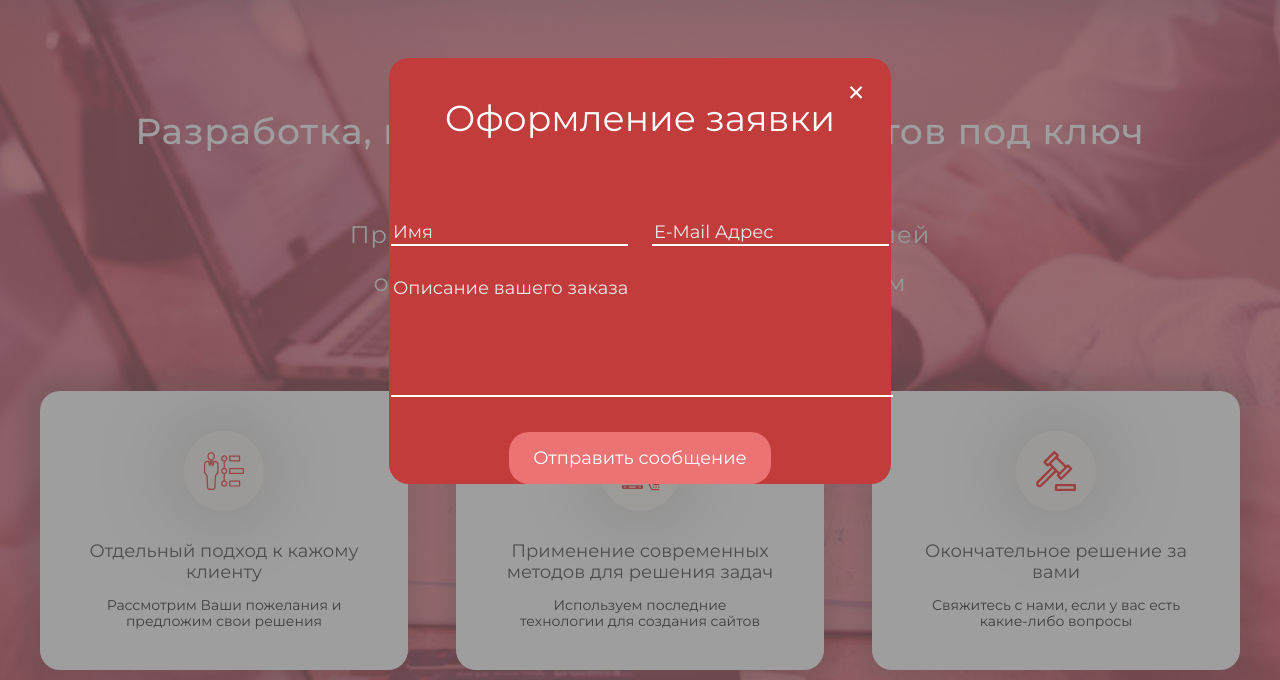
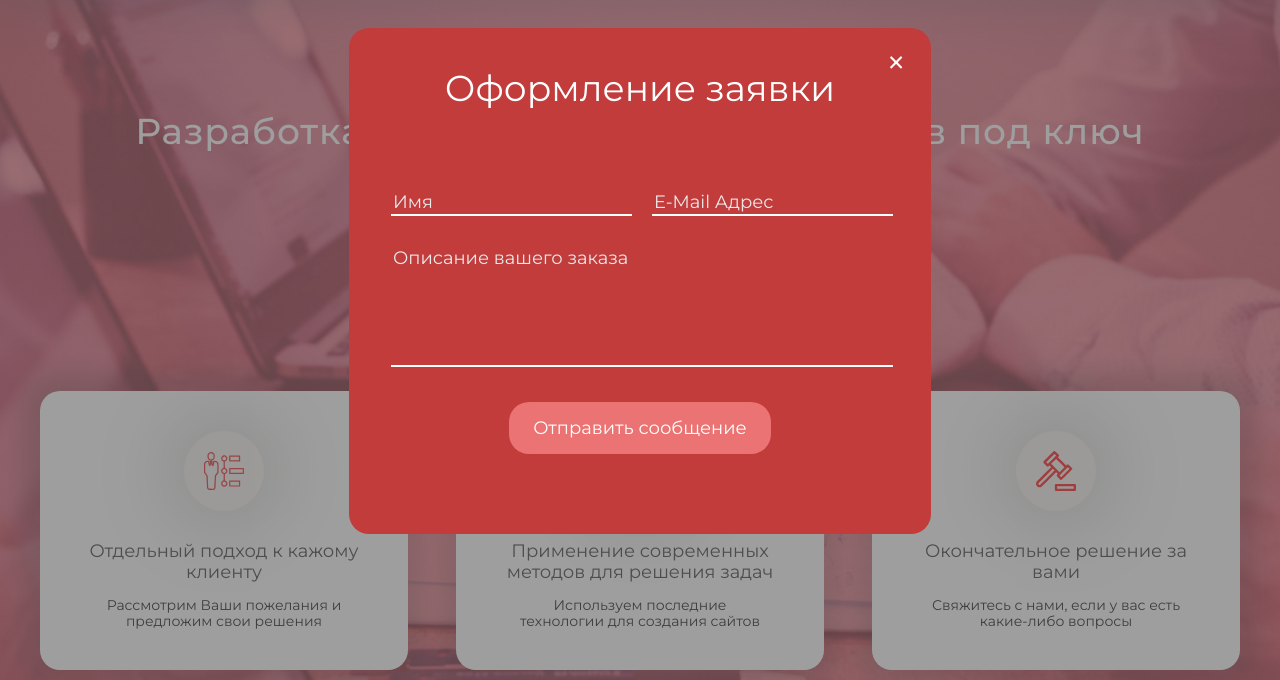
Before and after one commit to Pukochka/qumo, a plain HTML site: page qumo/qumo/indexMain.html in a window 1280 px wide. Both pictures are taken after a click on the link "Заявка". Shown: the part 99-779 px from the top of the page. Drawn offline with nearby package versions, Linux system fonts and the light colour scheme.

Commit message:
initial commit

```diff
--- a/qumo/qumo/indexMain.html
+++ b/qumo/qumo/indexMain.html
@@ -18,7 +18,7 @@
 <body>
   <div class="contein">
     <div class="application">
-      <div class="mainDesc mtop">
+      <div class="mainDesc">
         <p class="mainDesc-p">Оформление заявки</p>
     </div>
       <button class="application-btn">&times;</button>
@@ -43,7 +43,7 @@
           </div>
           <div class="formContent-btn">
             <fieldset>
-              <button type="submit" id="form-submit" class="main-button">Отправить сообщение</button>
+              <button type="submit" id="form-submit" class="main-button mb">Отправить сообщение</button>
             </fieldset>
           </div>
         </div>
--- a/qumo/qumo/style.scss
+++ b/qumo/qumo/style.scss
@@ -275,7 +275,7 @@ p{
 }
 .contein{
     width: 100%;
-    height: 780px;
+    height: 100%;
     background-color: rgba(100, 100, 100, 0.623);
     display: flex;
     align-items: center;
@@ -300,6 +300,9 @@ p{
         color: #c23c3c !important;
     }
 }
+.mb{
+    margin-bottom: 40px;
+}
 .application{
     display: flex;
     flex-direction: column;
@@ -309,8 +312,8 @@ p{
     position: relative;
     border-radius: 20px;
     transform: translateY(-20px);
-    margin-left: 20px;
-    margin-right: 20px;
+    margin-right: 15px;
+    margin-left: 15px;
     &-btn{
         position: absolute;
         top: 10px;
@@ -354,7 +357,7 @@ input{
     color: #fff;
 }
 .formContent{
-    padding-top: 40px;
+    padding: 40px;
     &-desc{
         display: flex;
         justify-content: space-between;
@@ -368,7 +371,7 @@ input{
             font-size: 20px;
             font-weight: 300;
             outline: none;
-            max-width: 100%;
+            width: 100%;
             &::placeholder{
                 color: rgb(233, 233, 233);
                 font-size: 18px;
@@ -1527,6 +1530,9 @@ button{
     }
 }
 @media (max-width:600px) {
+    .mainDesc-p{
+        font-size: 24px;
+    }
     .scale1, .scale2, .scale3, .scale4, .scale5, .scale6{
         transform: translateX(0px)scale(1.1) ;
     }
```
Also changed, not shown: qumo/qumo/style.css, 1 other file.
